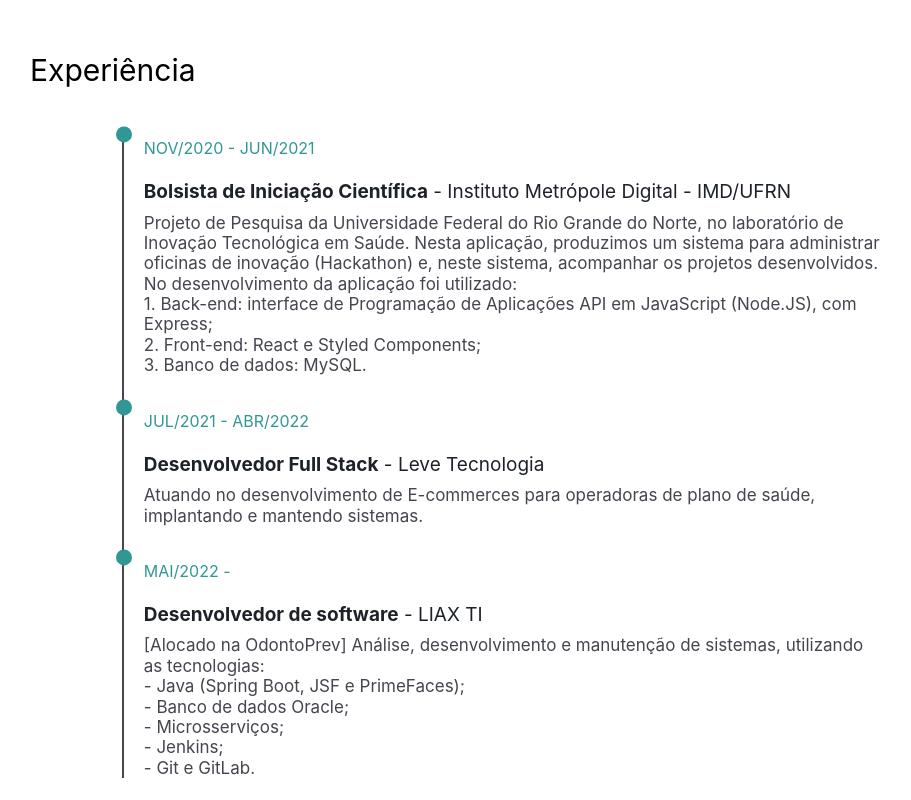
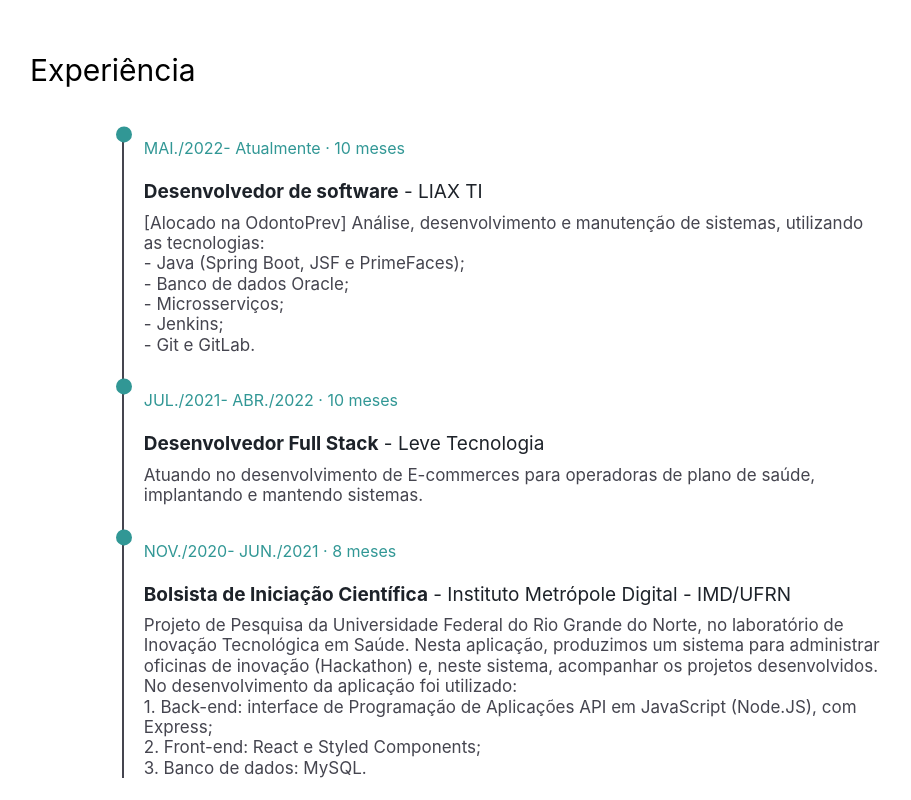
Before and after one commit to herlmanoel/meu_site, a Next.js app: page / in a window 1280 px wide. Shown: the part 1580-2380 px from the top of the page, without its empty margins (130-1041 px from the left). Built offline with nearby package versions, Linux system fonts and the light colour scheme.

Commit message:
feat: adicionando qtd de meses

```diff
--- a/components/Header/index.tsx
+++ b/components/Header/index.tsx
@@ -1,4 +1,4 @@
-import { AiFillLinkedin, AiFillTwitterCircle, AiFillYoutube } from "react-icons/ai";
+import { AiFillLinkedin } from "react-icons/ai";
 import { Info } from '../../pages';
 import { Subtitle } from "./components/Subtitle";
 import { Title } from "./components/Title";
--- a/components/Resume/index.tsx
+++ b/components/Resume/index.tsx
@@ -1,7 +1,7 @@
-const experiences = [
+let experiences = [
     {
-        anoInicio: "NOV/2020",
-        anoFim: "JUN/2021",
+        anoInicio: new Date(2020, 10, 1),
+        anoFim: new Date(2021, 5, 1),
         funcao: "Bolsista de Iniciação Científica",
         empresa: "Instituto Metrópole Digital - IMD/UFRN",
         descricao: `Projeto de Pesquisa da Universidade Federal do Rio Grande do Norte, no laboratório de Inovação Tecnológica em Saúde.
@@ -14,16 +14,16 @@
         ]
     },
     {
-        anoInicio: "JUL/2021",
-        anoFim: "ABR/2022",
+        anoInicio: new Date(2021, 6, 1),
+        anoFim: new Date(2022, 3, 1),
         funcao: "Desenvolvedor Full Stack",
         empresa: "Leve Tecnologia",
         descricao: `Atuando no desenvolvimento de E-commerces para operadoras de plano de saúde, implantando e mantendo sistemas.`,
         items: []
     },
     {
-        anoInicio: "MAI/2022",
-        anoFim: "",
+        anoInicio: new Date(2022, 4, 1),
+        anoFim: null,
         funcao: "Desenvolvedor de software",
         empresa: "LIAX TI",
         descricao: `[Alocado na OdontoPrev]
@@ -56,6 +56,32 @@
 ];
 
 export const Resume = () => {
+    function getDateFormat(date: Date | null) {
+        if(date === null) {
+            return 'Atualmente';
+        }
+        const month = date.toLocaleString('pt-BR', { month: 'short' }).toUpperCase();
+        const year = date.getFullYear();
+        return `${month}/${year}`;
+    }
+
+    experiences = experiences.sort((a,b) => b.anoInicio.getTime() - a.anoInicio.getTime());
+
+    function monthsBetween(date1: Date, date2: Date | null) {
+        if(date2 ==null ) {
+            date2 = new Date();
+        }
+        const d1 = new Date(date1);
+        const d2 = new Date(date2);
+        let months = (d2.getFullYear() - d1.getFullYear()) * 12;
+        months -= d1.getMonth();
+        months += d2.getMonth();
+        if (d2.getDate() < d1.getDate()) {
+            months--;
+        }
+        return months + 1;
+    }
+
     return (
         <>
             <section id="sectionResume">
@@ -67,7 +93,8 @@
                                 {experiences.map(item => {
                                     return (
                                         <div className="box" key={item.funcao}>
-                                            <h4 className="py-2 text-teal-600 dark:text-teal-400">{item.anoInicio} - {item.anoFim}</h4>
+                                            <h4 className="py-2 text-teal-600 dark:text-teal-400"> {getDateFormat(item.anoInicio)}
+                                             - {getDateFormat(item.anoFim)} · {monthsBetween(item.anoInicio, item.anoFim)} meses </h4>
                                             <h3> <strong>{item.funcao}</strong> - {item.empresa}</h3>
                                             <p>{item.descricao}</p>
                                             {item.items.map(i =>
```
